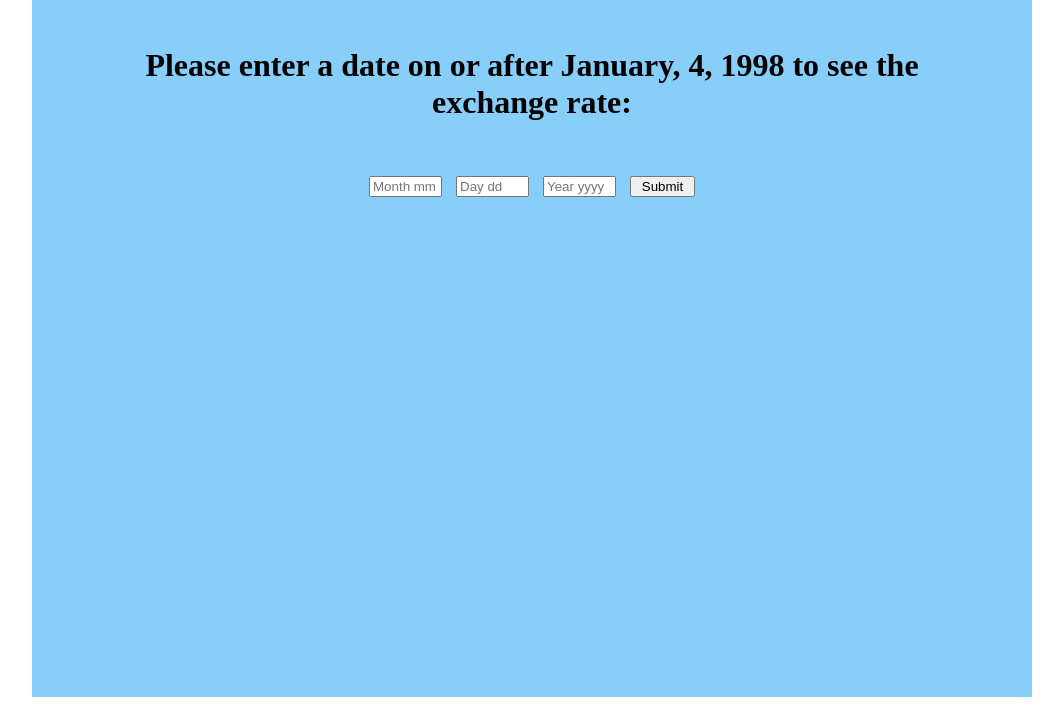
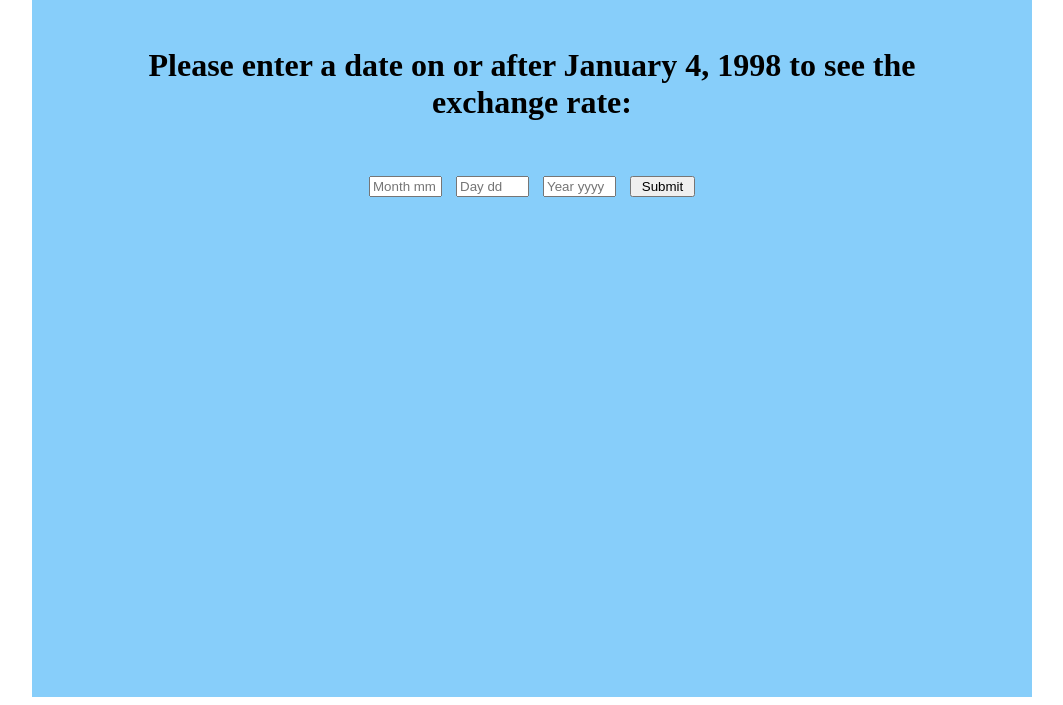
Before and after one commit to annes-github/currency_interactive, a plain HTML site: page index.html in a window 1280 px wide. Shown: the part 111-816 px from the top of the page, without its empty margins (108-1171 px from the left). Drawn offline with Linux system fonts and the light colour scheme.

Commit message:
Fixing typo

```diff
--- a/index.html
+++ b/index.html
@@ -10,7 +10,7 @@
 
            <div class="BarChart-title"> Currency Exchange Rates (Base EUR) </div>
            <div class="BarChartInput">
-           <h1>Please enter a date on or after January, 4, 1998 to see the exchange rate:</h1>
+           <h1>Please enter a date on or after January 4, 1998 to see the exchange rate:</h1>
            <input type="text" id="month" placeholder="Month mm"/>
            <input type="text" id="day" placeholder="Day dd"/>
            <input type="text" id="year" placeholder="Year yyyy"/>
```
